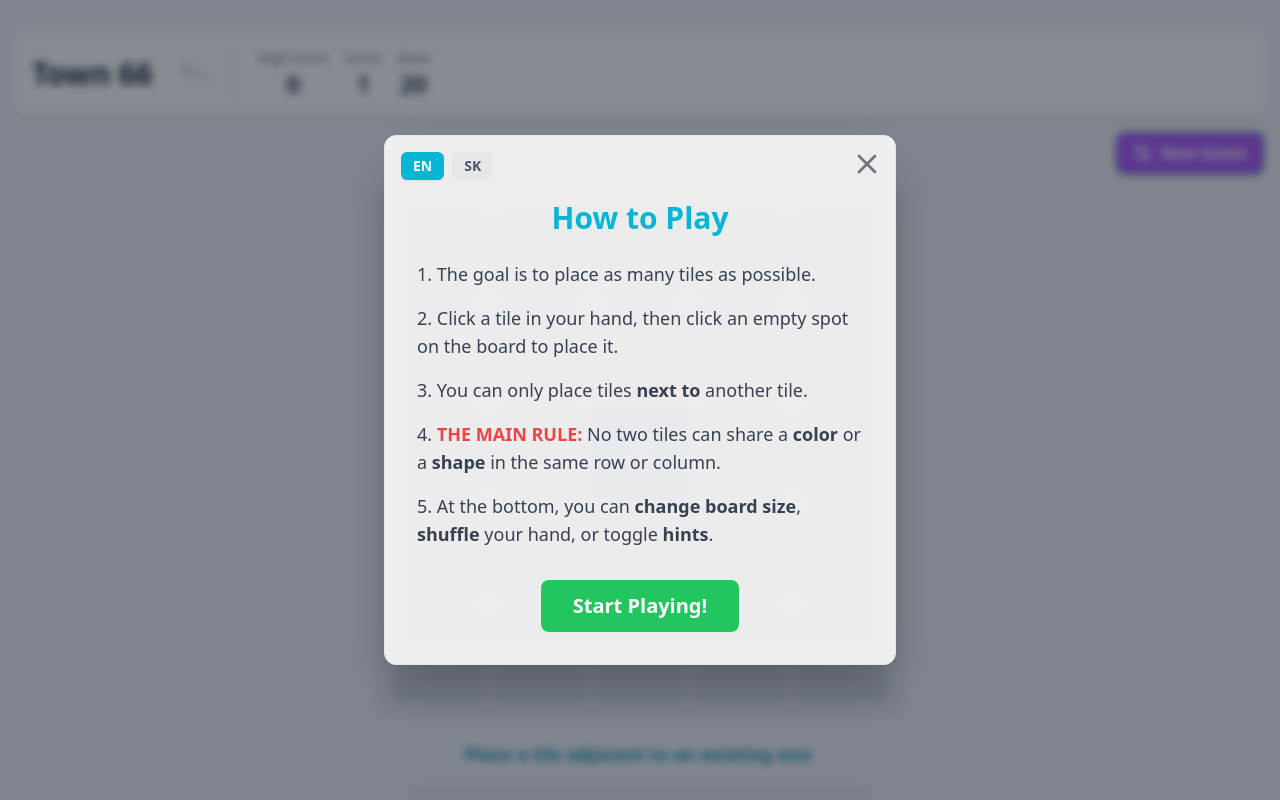
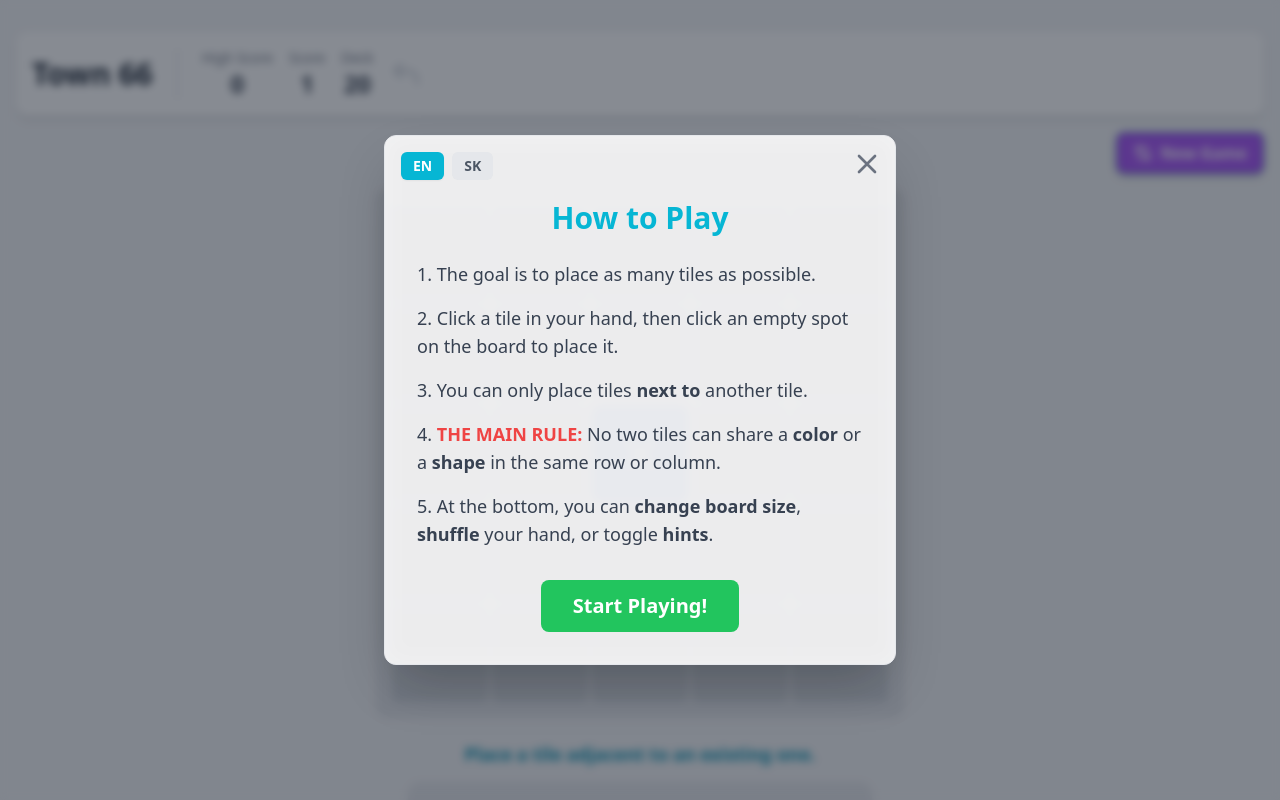
Before and after one commit to shuflovic/town_66, a React (Vite) app: page / in a window 1280 px wide. Shown: the top 800 px of the page. Built offline with nearby package versions, Linux system fonts and the light colour scheme.

Commit message:
Update App.tsx

```diff
--- a/App.tsx
+++ b/App.tsx
@@ -475,16 +475,7 @@ const App: React.FC = () => {
       <header className="w-full flex justify-between items-center p-4 bg-white dark:bg-gray-800 rounded-xl shadow-md">
           <div className="flex items-center gap-6">
             <h1 className="text-3xl font-bold text-gray-800 dark:text-white">Town 66</h1>
-            <button
-                onClick={handleUndo}
-                disabled={history.length === 0 || gameState !== GameState.PLAYING}
-                aria-label="Undo last move"
-                className="text-gray-500 hover:text-cyan-500 disabled:text-gray-300 dark:text-gray-400 dark:hover:text-cyan-400 dark:disabled:text-gray-600 transition-colors disabled:cursor-not-allowed"
-            >
-                <svg xmlns="http://www.w3.org/2000/svg" className="h-8 w-8" viewBox="0 0 20 20" fill="currentColor">
-                    <path fillRule="evenodd" d="M7.707 3.293a1 1 0 010 1.414L5.414 7H11a7 7 0 017 7v2a1 1 0 11-2 0v-2a5 5 0 00-5-5H5.414l2.293 2.293a1 1 0 11-1.414 1.414l-4-4a1 1 0 010-1.414l4-4a1 1 0 011.414 0z" clipRule="evenodd" />
-                </svg>
-            </button>
+
             <div className="flex items-center space-x-4 border-l border-gray-300 dark:border-gray-600 pl-6">
                 <div className="text-center">
                     <div className="text-sm text-gray-500 dark:text-gray-400">High Score</div>
@@ -498,6 +489,16 @@ const App: React.FC = () => {
                     <div className="text-sm text-gray-500 dark:text-gray-400">Deck</div>
                     <div className="text-2xl font-bold text-gray-700 dark:text-gray-200">{deck.length}</div>
                 </div>
+            <button
+                onClick={handleUndo}
+                disabled={history.length === 0 || gameState !== GameState.PLAYING}
+                aria-label="Undo last move"
+                className="text-gray-500 hover:text-cyan-500 disabled:text-gray-300 dark:text-gray-400 dark:hover:text-cyan-400 dark:disabled:text-gray-600 transition-colors disabled:cursor-not-allowed"
+            >
+                <svg xmlns="http://www.w3.org/2000/svg" className="h-8 w-8" viewBox="0 0 20 20" fill="currentColor">
+                    <path fillRule="evenodd" d="M7.707 3.293a1 1 0 010 1.414L5.414 7H11a7 7 0 017 7v2a1 1 0 11-2 0v-2a5 5 0 00-5-5H5.414l2.293 2.293a1 1 0 11-1.414 1.414l-4-4a1 1 0 010-1.414l4-4a1 1 0 011.414 0z" clipRule="evenodd" />
+                </svg>
+            </button>
             </div>
           </div>
       </header>
```
